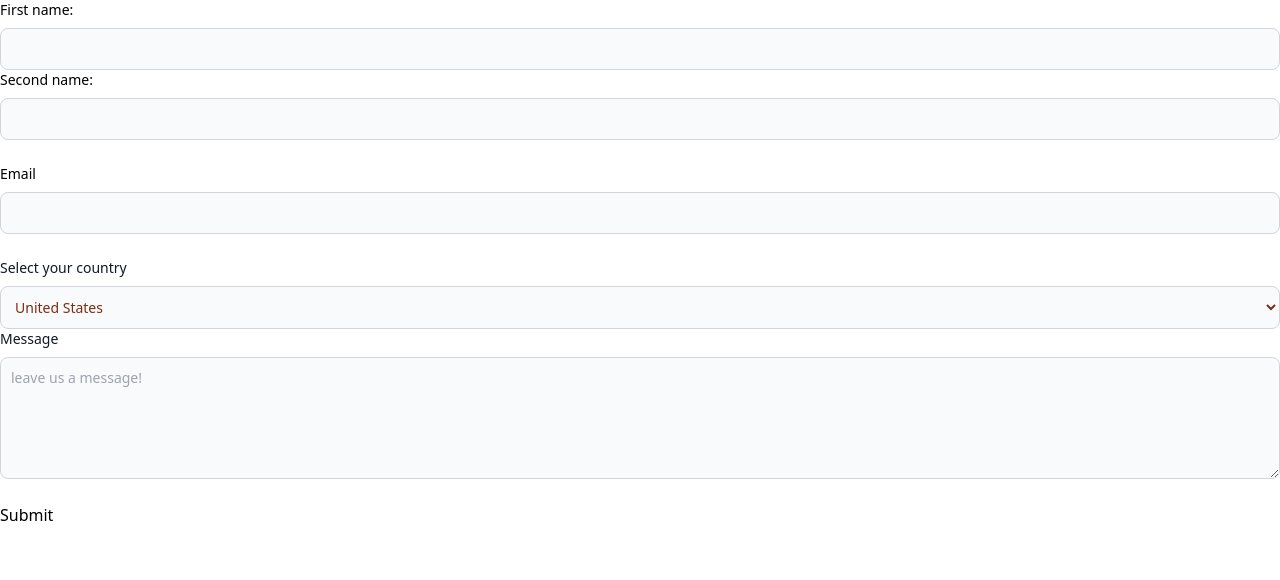
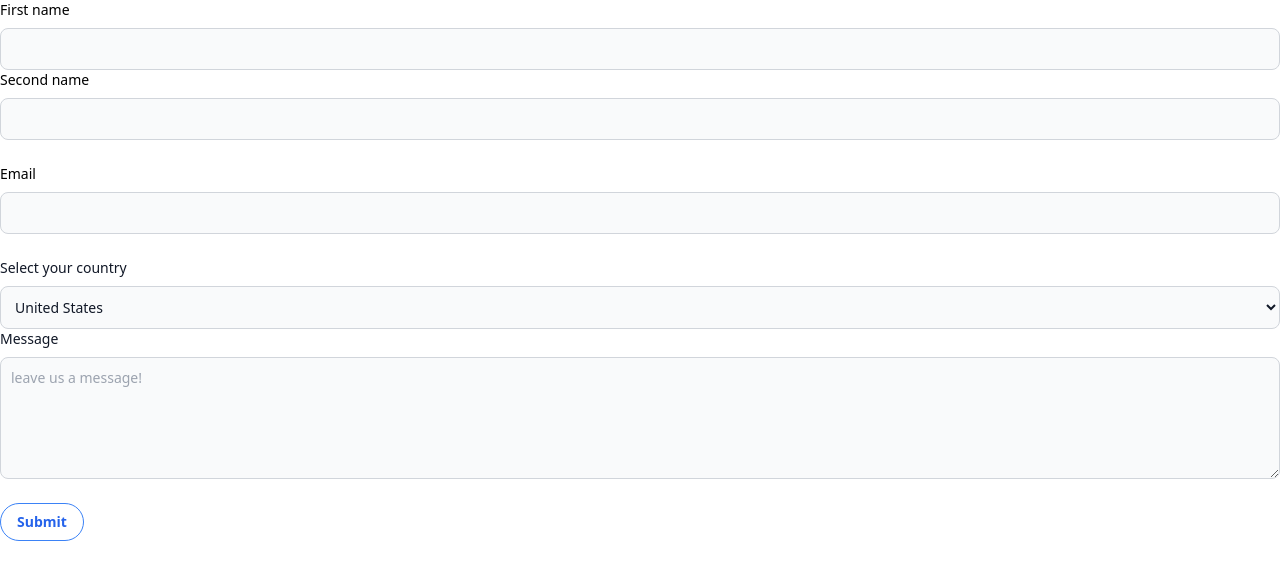
Before and after one commit to Lynnmwova/Internsavy, a React (Vite) app in the folder contact-form/: page / in a window 1280 px wide. Shown: the top 580 px of the page. Built offline with nearby package versions, Linux system fonts and the light colour scheme.

Commit message:
tailwind form edits

```diff
--- a/contact-form/package.json
+++ b/contact-form/package.json
@@ -9,9 +9,11 @@
     "lint": "eslint src --ext js,jsx --report-unused-disable-directives --max-warnings 0",
     "preview": "vite preview",
     "watch": "tailwindcss -i ./src/index.css -o ./dist/output.css --watch"
-
   },
   "dependencies": {
+    "@emotion/react": "^11.11.1",
+    "@emotion/styled": "^11.11.0",
+    "@mui/material": "^5.13.5",
     "react": "^18.2.0",
     "react-dom": "^18.2.0"
   },
--- a/contact-form/src/components/ContactForm.jsx
+++ b/contact-form/src/components/ContactForm.jsx
@@ -1,11 +1,12 @@
 function ContactForm() {
   return (
     <>
+      <div className="container mx-auto">
         <form>
           <div className="mb-6">
             <label className="block mb-2 text-sm font-medium text-gray-900:text-white">
               {" "}
-            First name:
+              First name
             </label>
             <input
               type="string"
@@ -13,7 +14,7 @@ function ContactForm() {
             ></input>
             <label className="block mb-2 text-sm font-medium text-gray-900:text-white">
               {" "}
-            Second name:
+              Second name
             </label>
             <input
               type="string"
@@ -39,7 +40,7 @@ function ContactForm() {
             </label>
             <select
               id="countries"
-            className="bg-gray-50 border border-gray-300 text-orange-900 text-sm rounded-lg focus:ring-blue-500 focus:border-blue-500 block w-full p-2.5"
+              className="bg-gray-50 border border-gray-300 text-gray-900 text-sm rounded-lg focus:ring-blue-500 focus:border-blue-500 block w-full p-2.5"
             >
               <option>United States</option>
               <option>Canada</option>
@@ -62,9 +63,13 @@ function ContactForm() {
             ></textarea>{" "}
           </div>
           <div>
-          <button> Submit</button>
+            <button className="px-4 py-2 text-sm text-blue-600 font-semibold rounded-full border border-blue-500 hover:text-white hover:bg-blue-600 hover:border-transparent focus:outline-none focus:ring-2 focus:ring-blue-500 focus:ring-offset-2">
+              {" "}
+              Submit
+            </button>
           </div>
         </form>
+      </div>
     </>
   );
 }
--- a/contact-form/tailwind.config.js
+++ b/contact-form/tailwind.config.js
@@ -1,7 +1,12 @@
 /** @type {import('tailwindcss').Config} */
 export default {
+  mode: "jit",
+
   content: ["./src/**/*.{js,jsx}"],
   theme: {
+    container: {
+      center: true,
+    },
     extend: {},
   },
   plugins: [],
```
Also changed, not shown: 1 other file (tests, documents, lock files or other folders). Lines whose indentation alone changed are shown as unchanged.
